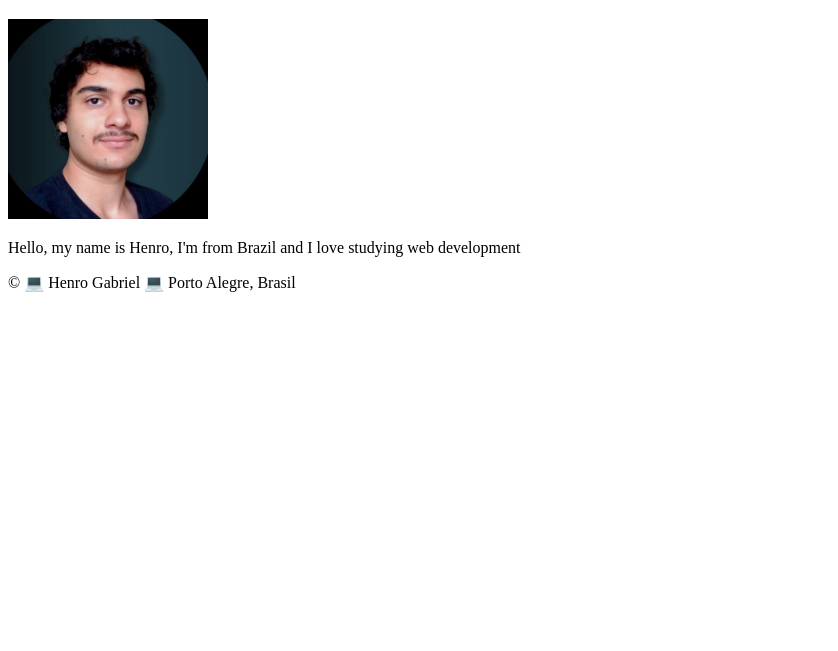
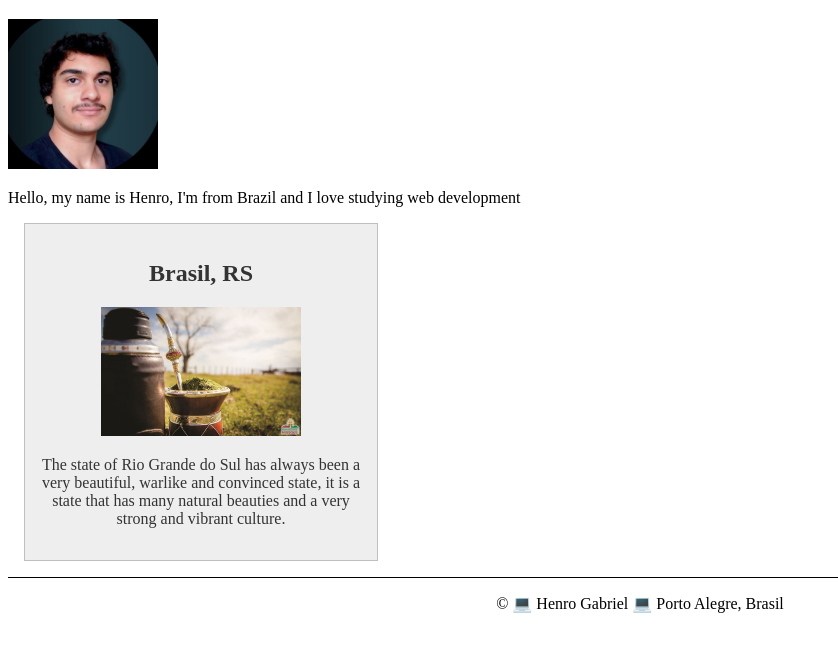
Before and after one commit to henrogb/W1, a plain HTML site: page index.html in a window 1280 px wide. Shown: the part 87-738 px from the top of the page, without its empty margins (0-838 px from the left). Drawn offline with Linux system fonts and the light colour scheme.

Commit message:
changing w2

```diff
--- a/index.html
+++ b/index.html
@@ -4,6 +4,10 @@
     <meta charset="UTF-8">
     <meta name="viewport" content="width=device-width, initial-scale=1.0">
     <title>Henro Gabriel Lague Isquierdo | WDD130</title>
+    <meta name="description" content="Henro Gabriel, course WDD130, The purpose of this page is, in addition to training and learning HTML and CSS, it is to build a home page presenting myself">
+    <meta name="author" content="Henro Gabriel Lague Isquierdo">
+    <link rel="stylesheet" href="styles/style.css">
+
 </head>
 <body>
     <header>
@@ -16,10 +20,16 @@
 
     <main>
         <h1>Henro Gabriel Lague Isquierdo | WDD130</h1>
-        <img src="images/profile.png" alt="profile_picture" width="200">
+        <img src="images/proflie.jpg" alt="profile_picture">
         <p>Hello, my name is Henro, I'm from Brazil and I love studying web development</p>
 
     </main>
+
+    <aside>
+        <h2>Brasil, RS</h2>
+        <img src="images/chimarrao.jpg" alt="chimarrao_picture">
+        <p>The state of Rio Grande do Sul has always been a very beautiful, warlike and convinced state, it is a state that has many natural beauties and a very strong and vibrant culture.</p>
+    </aside>
 
     <footer>
         <p>© 💻 Henro Gabriel 💻 Porto Alegre, Brasil</p>
--- /dev/null
+++ b/styles/style.css
@@ -0,0 +1,33 @@
+main {
+    max-width: 840px;
+}
+
+ main img {
+    width: 150px;
+    height: auto;
+}
+
+aside{
+    width: 20rem;
+    margin: 1rem;
+    border: 1px solid rgba(0, 0, 0, 0.2);
+    padding: 1rem;
+    background-color: #eee;
+    color: #333;
+    text-align: center;
+}
+
+aside img {
+    width: 200px;
+    height: auto;
+}
+
+p {
+    padding: 0;
+}
+
+footer {
+    margin-top: 15px;
+    border-top: 1px solid #000;
+    text-align: center;
+}
```
Also changed, not shown: images/bandeira.png (added), images/chimarrao.jpg (added), images/profile.png (deleted), images/proflie.jpg (added).
